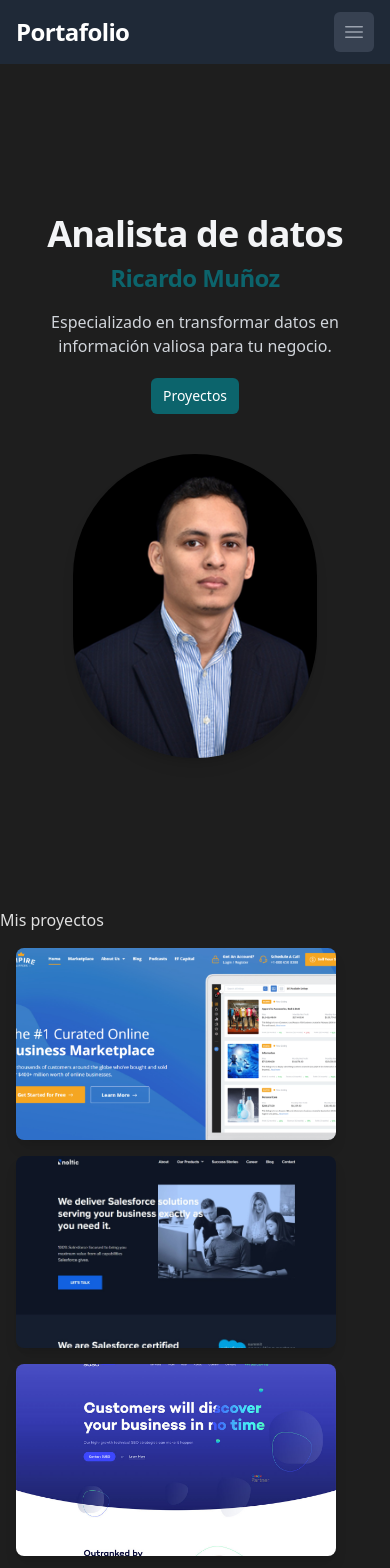
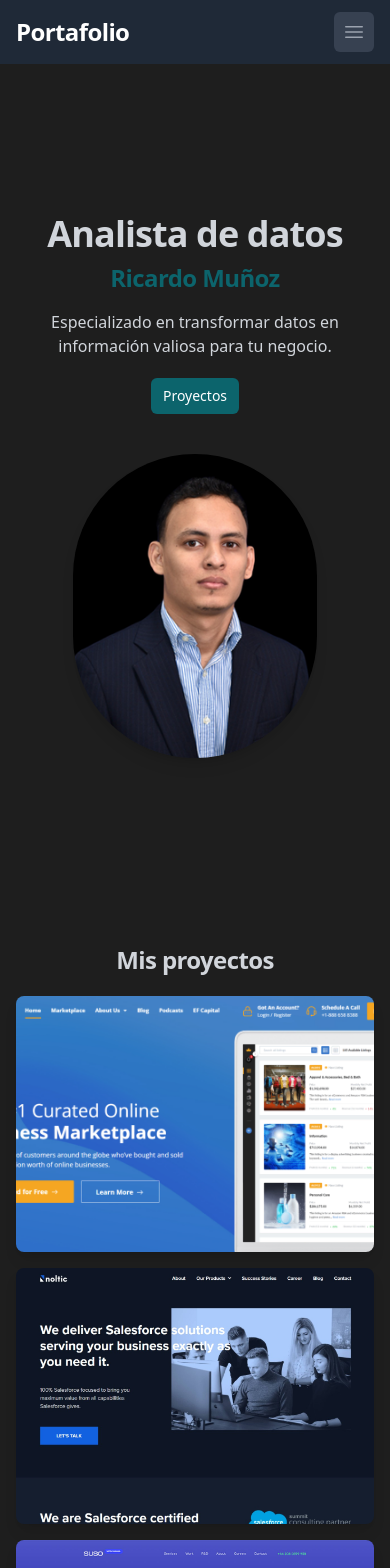
Before and after one commit to karol7git/basic-portfolio, a React (Vite) app: page / in a window 390 px wide. Shown: the top 1568 px of the page. Built offline with nearby package versions, Linux system fonts and the light colour scheme.

Commit message:
Added title and responsive styles to Project

```diff
--- a/src/components/ProjectCard.tsx
+++ b/src/components/ProjectCard.tsx
@@ -14,11 +14,11 @@ const ProjectCard: React.FC<Props> = ({
   siteURL,
 }) => {
   return (
-    <div className="relative group max-w-xs w-full overflow-hidden rounded-lg shadow-lg cursor-pointer">
+    <div className="relative group max-w-sm w-full overflow-hidden rounded-lg shadow-lg cursor-pointer transition-transform duration-300 transform hover:scale-105">
       <img
         src={imgURL}
         alt={title}
-        className="w-full h-48 object-cover transition-transform duration-500 group-hover:scale-110"
+        className="w-full h-64 object-cover transition-transform duration-500 group-hover:scale-110"
       />
       <a
         href={siteURL}
--- a/src/pages/Hero.tsx
+++ b/src/pages/Hero.tsx
@@ -8,7 +8,7 @@ const Hero = () => {
       className="flex flex-col lg:flex-row justify-center items-center p-8 lg:p-20 min-h-screen space-y-10 lg:space-y-0 "
     >
       <div className="w-full lg:w-1/2 text-center lg:text-left lg:pr-8">
-        <h6 className="text-4xl lg:text-6xl font-bold tracking-tight text-gray-100">
+        <h6 className="text-4xl lg:text-6xl font-bold tracking-tight text-gray-300">
           Analista de datos
         </h6>
         <h1 className="animate-fade-up text-2xl mt-2 font-bold tracking-tight text-custom-green sm:text-4xl">
--- a/src/pages/Projects.tsx
+++ b/src/pages/Projects.tsx
@@ -5,51 +5,55 @@ import ProjectCard from "../components/ProjectCard";
 
 const projects = [
   {
-    title: "lorem ipsum",
-    description: "lorem ipsum dolor assemt",
+    title: "titulo de proyecto",
+    description: "esta es una  descripción del proyecto",
     imgURL: img1,
-    siteURL: "https://flowbite.com/docs/components/card/#card-with-image",
+    siteURL: "https://ingeniuscapital.com/",
   },
   {
-    title: "lorem ipsum",
-    description: "lorem ipsum dolor assemt",
+    title: "titulo de proyecto",
+    description: "esta es una  descripción del proyecto",
     imgURL: img2,
-    siteURL: "https://flowbite.com/docs/components/card/#card-with-image",
+    siteURL: "https://ingeniuscapital.com/",
   },
   {
-    title: "lorem ipsum",
-    description: "lorem ipsum dolor assemt",
+    title: "titulo de proyecto",
+    description: "esta es una  descripción del proyecto",
     imgURL: img3,
-    siteURL: "https://flowbite.com/docs/components/card/#card-with-image",
+    siteURL: "https://ingeniuscapital.com/",
   },
   {
-    title: "lorem ipsum",
-    description: "lorem ipsum dolor assemt",
+    title: "titulo de proyecto",
+    description: "esta es una  descripción del proyecto",
     imgURL: img1,
-    siteURL: "https://flowbite.com/docs/components/card/#card-with-image",
+    siteURL: "https://ingeniuscapital.com/",
   },
 
   {
-    title: "lorem ipsum",
-    description: "lorem ipsum dolor assemt",
+    title: "titulo de proyecto",
+    description: "esta es una  descripción del proyecto",
     imgURL: img2,
-    siteURL: "https://flowbite.com/docs/components/card/#card-with-image",
+    siteURL: "https://ingeniuscapital.com/",
   },
 
   {
-    title: "lorem ipsum",
-    description: "lorem ipsum dolor assemt",
+    title: "titulo de proyecto",
+    description: "esta es una  descripción del proyecto",
     imgURL: img3,
-    siteURL: "https://flowbite.com/docs/components/card/#card-with-image",
+    siteURL: "https://ingeniuscapital.com/",
   },
 ];
 const Projects = () => {
   return (
-    <section id="projects">
-      <h1> Mis proyectos</h1>
-      <div className="flex flex-wrap gap-4 p-4">
+    <section id="projects" className="p-4">
+      <h1 className="text-2xl m-5 font-bold tracking-tight text-gray-300 sm:text-4xl text-center">
+        Mis proyectos
+      </h1>
+      <div className="flex flex-wrap justify-center gap-4">
         {projects.map((project, index) => (
-          <ProjectCard key={index} {...project} />
+          <div className="w-full sm:w-1/2 md:w-1/3 lg:w-1/4" key={index}>
+            <ProjectCard {...project} />
+          </div>
         ))}
       </div>
     </section>
--- a/src/pages/Proyectos.tsx
+++ b/src/pages/Proyectos.tsx
@@ -5,7 +5,7 @@ const Proyectos = () => {
       className=" h-600 flex flex-col flex-column justify-center lg:justify-around items-stretch p-5 space-y-10 lg:space-y-0 lg:space-x-10    "
     >
       <div className="text-center p-10">
-        <h1 className="text-4xl font-bold tracking-tight text-gray-900 sm:text-6xl">
+        <h1 className="text-2xl mt-2 font-bold tracking-tight text-custom-green sm:text-4xl">
           Mis proyectos
         </h1>
         <h2 className=" mt-6 text-1xl text-gray-900 sm:text-3xl ">
```
